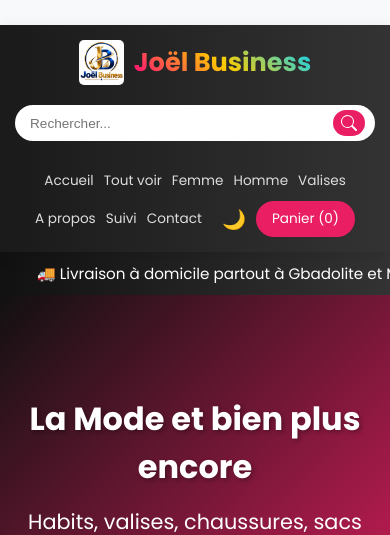
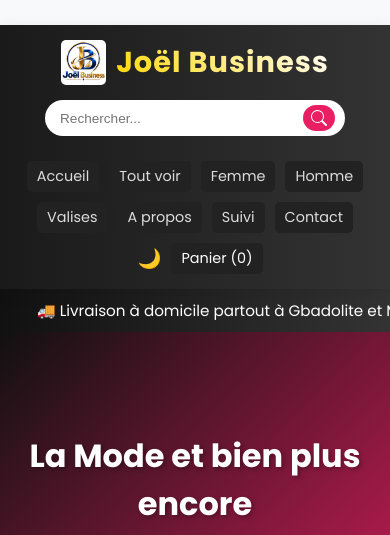
Before and after one commit to jacobilisadjiga243-oss/joel-business, a Python web app: template templates/index.html in a window 390 px wide. Shown: the top 535 px of the page. Run offline with Jinja, Linux system fonts and the light colour scheme; the template is opened without the code that fills it, so the values that code supplies are empty.

Commit message:
Fix: Nettoyage footer, nom dore et amelioration mobile

```diff
--- a/static/css/style.css
+++ b/static/css/style.css
@@ -107,3 +107,51 @@ footer { text-align: center; padding: 30px; background: #111; color: #888; margi
     .contact-grid { grid-template-columns: 1fr; }
     .whatsapp-float { width: 50px; height: 50px; bottom: 20px; right: 20px; }
 }
+
+/* --- CORRECTION DESIGN & MOBILE --- */
+.logo-text {
+    font-size: 1.6rem;
+    font-weight: 800;
+    text-decoration: none;
+    background: linear-gradient(45deg, #ffd700, #ffffff); /* Dégradé OR et BLANC très classe */
+    -webkit-background-clip: text;
+    -webkit-text-fill-color: transparent;
+    letter-spacing: 1px;
+}
+
+@media (max-width: 768px) {
+    /* Amélioration de la barre de navigation sur mobile */
+    .navbar {
+        flex-direction: column;
+        padding: 15px;
+        gap: 15px;
+    }
+    .navbar nav {
+        display: flex;
+        flex-wrap: wrap;
+        justify-content: center;
+        gap: 10px;
+    }
+    .navbar nav a {
+        margin-left: 0;
+        font-size: 0.9rem;
+        padding: 5px 10px;
+        background: #222;
+        border-radius: 5px;
+    }
+    .search-form {
+        width: 100%;
+        max-width: 300px;
+        margin: 0 auto;
+    }
+    .logo-text {
+        font-size: 1.8rem;
+    }
+    /* Ajustement des images sur mobile */
+    .produit-card img {
+        height: 300px;
+    }
+    .hero h1 {
+        font-size: 2rem;
+    }
+}
--- a/templates/base.html
+++ b/templates/base.html
@@ -46,12 +46,9 @@
     {% block content %}{% endblock %}
 </main>
 
-<footer>
-    <p>2026 Joël Business - Livraison a domicile | Commandes via WhatsApp</p>
-    <p style="margin-top: 10px; font-size: 0.8rem;">
-        <a href="/mentions" style="color: #aaa; text-decoration: underline;">Mentions Légales</a>
-    </p>|<p>2026 Joël Business - Livraison a domicile | Commandes via WhatsApp</p>
-    <p style="margin-top: 10px; font-size: 0.8rem;">
+<footer style="text-align: center; padding: 30px; background: #111; color: #888; margin-top: 50px; font-size: 0.9rem;">
+    <p style="margin-bottom: 10px;">2026 Joël Business - Livraison a domicile | Commandes via WhatsApp</p>
+    <p style="font-size: 0.8rem;">
         <a href="/mentions" style="color: #aaa; text-decoration: underline;">Mentions Légales</a>
     </p>
 </footer>
```
